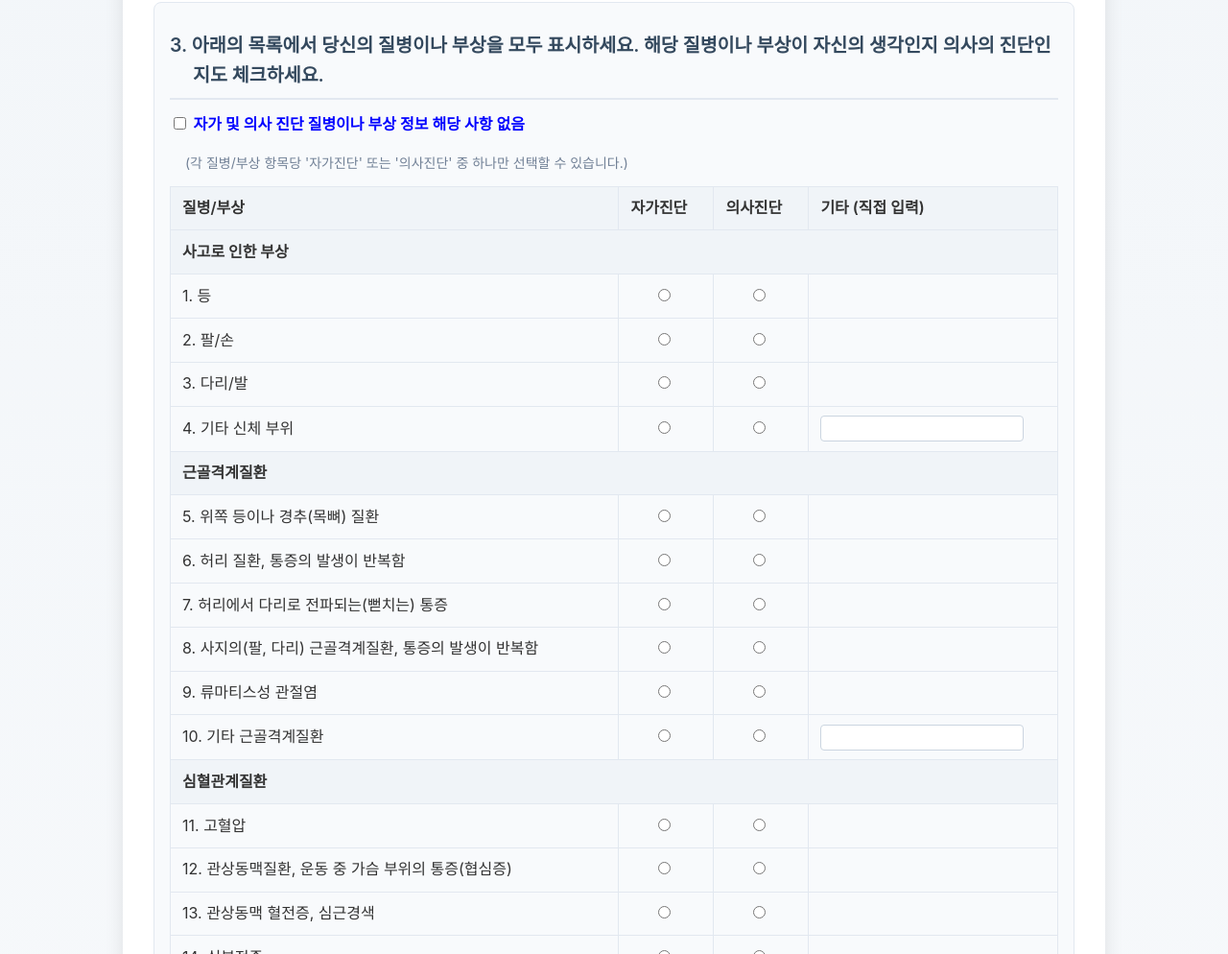
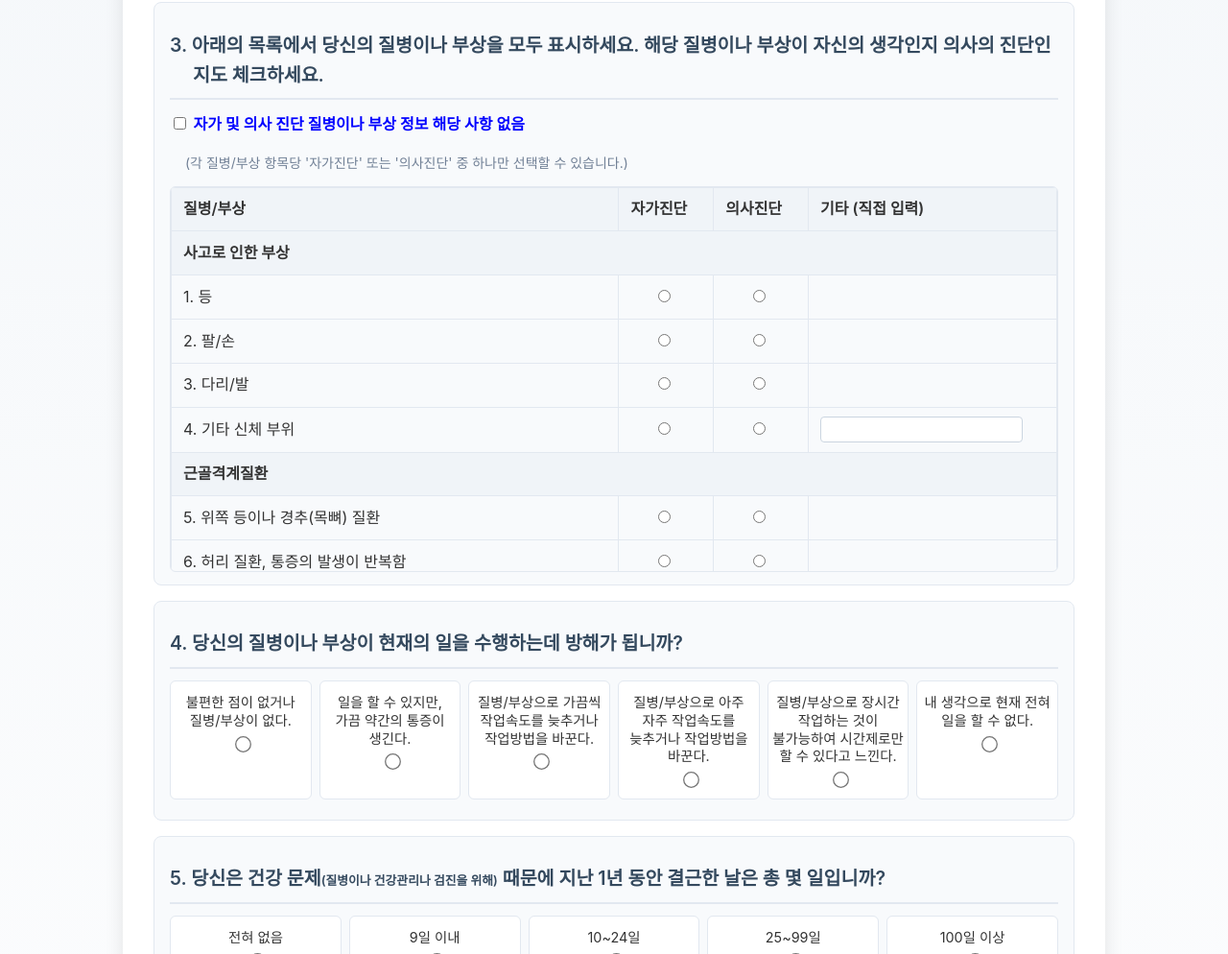
Before and after one commit to ergoman-ia/WAI, a plain HTML site: page index.html in a window 1280 px wide. Shown: the part 1139-2133 px from the top of the page at 96% size. Drawn offline with Linux system fonts and the light colour scheme.

Commit message:
Update index.html

```diff
--- a/index.html
+++ b/index.html
@@ -225,10 +225,18 @@
             font-size: 1rem;
         }
 
+        /* --- 추가된 부분: 3번 문항 테이블을 감싸는 영역에 스크롤 생성 --- */
+        #q3_table_container {
+            max-height: 400px; /* 원하는 스크롤 창의 최대 높이 (화면에 맞게 조절 가능) */
+            overflow-y: auto;  /* 세로 스크롤바 자동 생성 */
+            border-radius: 6px;
+            border: 1px solid #e2e8f0; /* 스크롤 박스 테두리 */
+        }
+
         .checkbox-table {
             width: 100%;
             border-collapse: collapse;
-            margin-top: 0.8rem;
+            margin-top: 0; /* 컨테이너 안에서 여백이 없도록 기존 margin-top 제거 */
         }
 
         .checkbox-table th,
@@ -241,6 +249,11 @@
         .checkbox-table th {
             background-color: #f0f4f8;
             font-weight: 600;
+            /* --- 추가된 부분: 스크롤할 때 제목(헤더) 행을 상단에 고정 --- */
+            position: sticky;
+            top: 0;
+            z-index: 10; /* 헤더가 본문 내용 밑으로 깔리지 않게 위로 띄움 */
+            box-shadow: 0 2px 4px rgba(0,0,0,0.05); /* 헤더 고정 시 본문과 구분되는 옅은 그림자 추가 */
         }
 
         .checkbox-table td input[type="radio"] {
```
